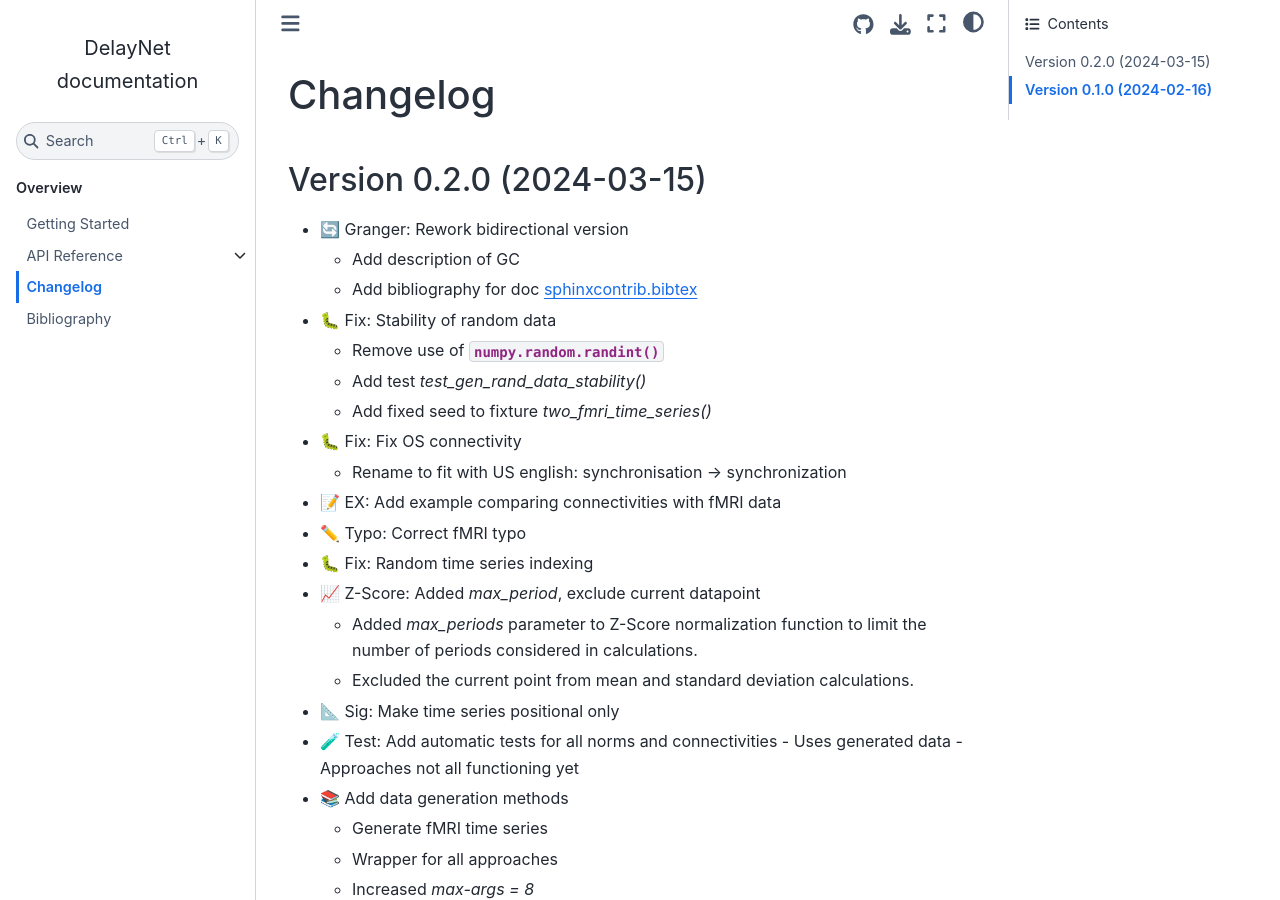
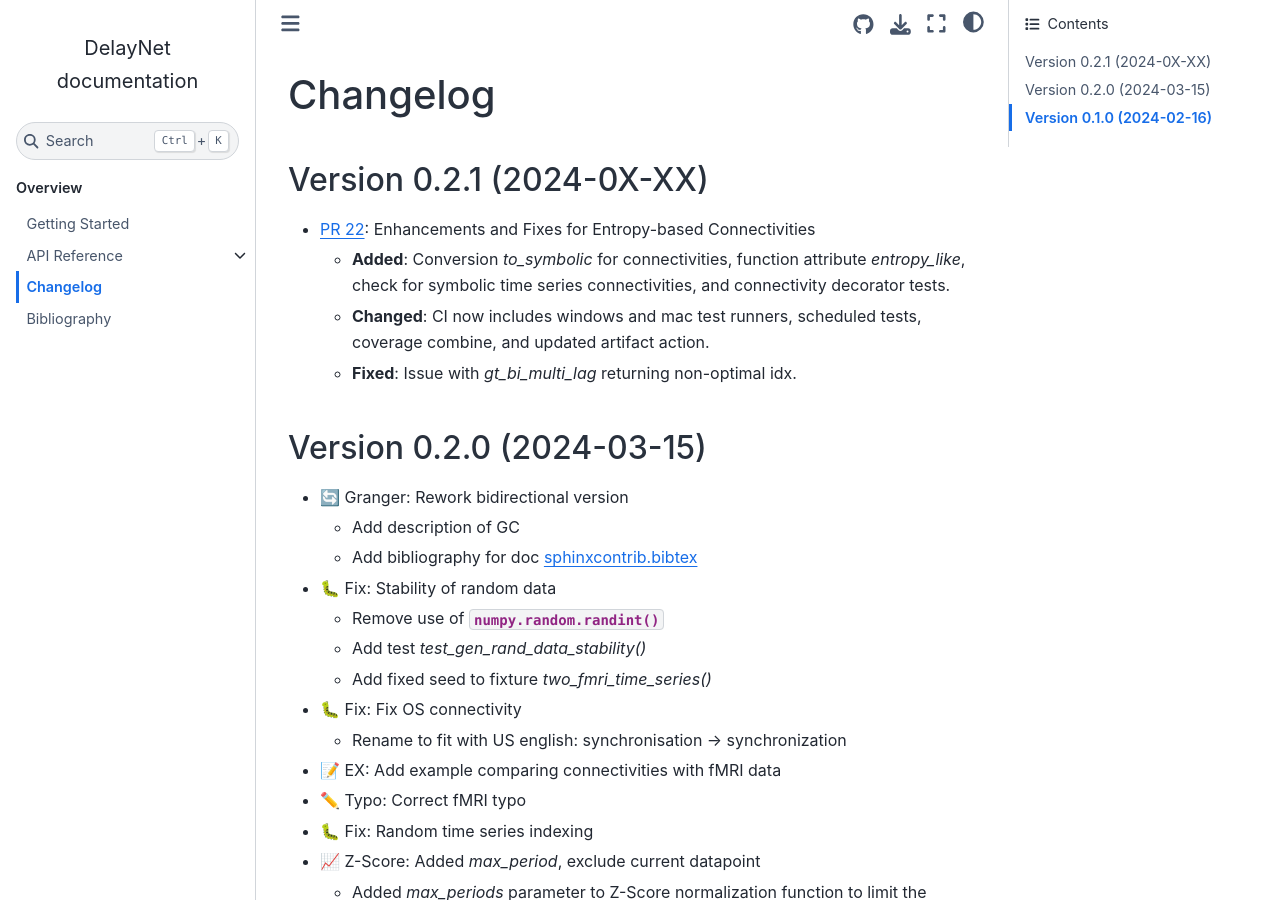
Before and after one commit to cbueth/delaynet, a Sphinx documentation site: the page built from docs/changelog.rst, in a window 1280 px wide and 900 px high. Built offline with Sphinx 7.4.7 and the Sphinx Book theme 1.1.4, drawn with Linux system fonts in a browser that asks for light colours; pages that are not in the unit, such as notebooks, are missing from menus.

Commit message:
Doc: Add to changelog - Remove matrix from coverage combine run job

```diff
--- a/docs/changelog.rst
+++ b/docs/changelog.rst
@@ -1,6 +1,15 @@
 *********
 Changelog
 *********
+
+Version 0.2.1 (2024-0X-XX)
+**************************
+
+* `PR 22 <https://github.com/cbueth/delaynet/pull/22>`_: Enhancements and Fixes for Entropy-based Connectivities
+
+  - **Added**: Conversion `to_symbolic` for connectivities, function attribute `entropy_like`, check for symbolic time series connectivities, and connectivity decorator tests.
+  - **Changed**: CI now includes windows and mac test runners, scheduled tests, coverage combine, and updated artifact action.
+  - **Fixed**: Issue with `gt_bi_multi_lag` returning non-optimal idx.
 
 Version 0.2.0 (2024-03-15)
 **************************
```
Also changed, not shown: 1 other file.
